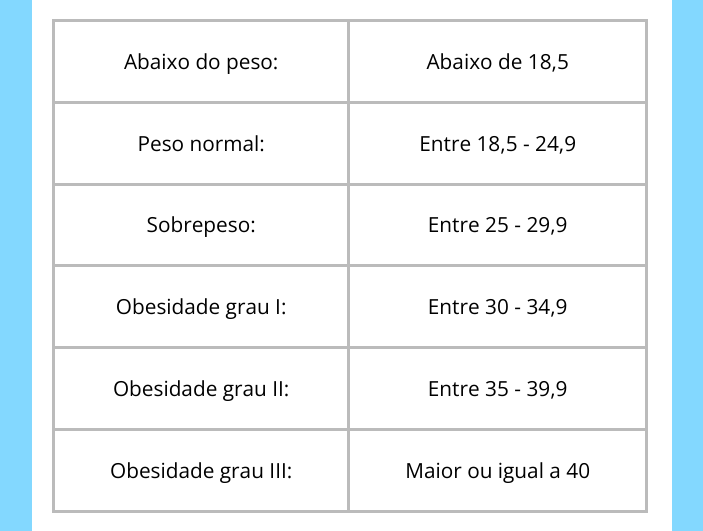
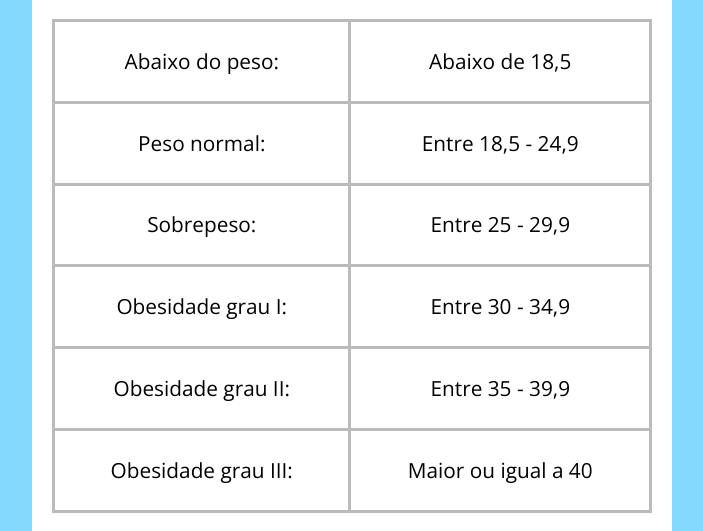
Before and after one commit to igordantas01/formul-rio-imc, a plain HTML site: page index.html in a window 1280 px wide. Shown: the part 134-665 px from the top of the page, without its empty margins (288-991 px from the left). Drawn offline with nearby package versions, Linux system fonts and the light colour scheme.

Commit message:
Add files via upload

```diff
--- a/assets/css/style.css
+++ b/assets/css/style.css
@@ -22,13 +22,12 @@ body {
 
 table td {
     border: 3px solid rgb(187, 187, 187);
-    padding: 3px 55px;
-    width: -150px;
-
+    padding: 3px;
     text-align: center;
 }
 table {
     border-collapse: collapse;
+width: 100%;
 }
 
 
--- a/index.html
+++ b/index.html
@@ -11,7 +11,7 @@
 
 <section class="container">
     <h1>Tabela IMC</h1>
-
+<div>
 <table>
     <tbody>
         <tr>
@@ -40,7 +40,7 @@
 </tr>
     </tbody>
 </table>
-
+</div>
 
 
 <h1>Calcule seu IMC</h1>
```
